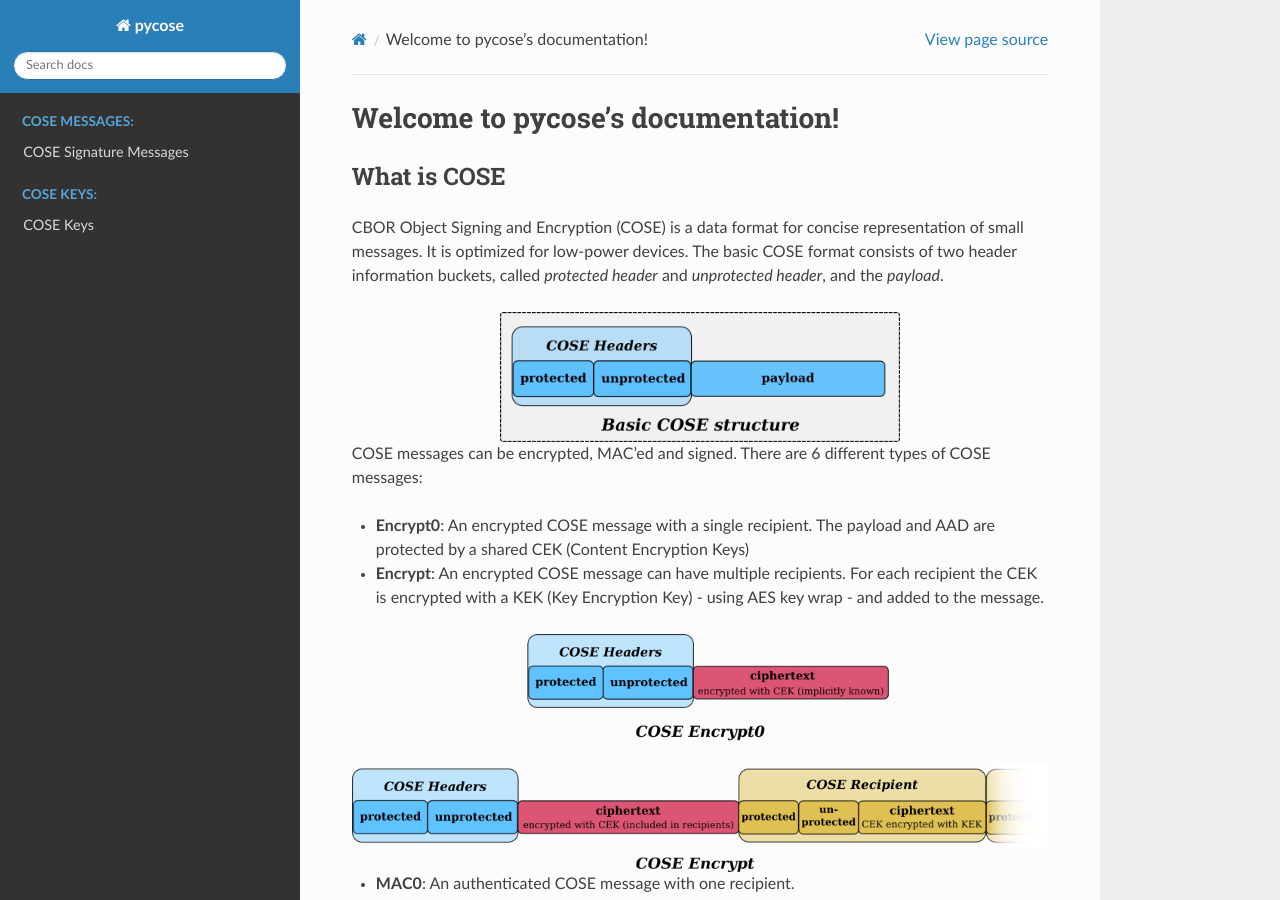
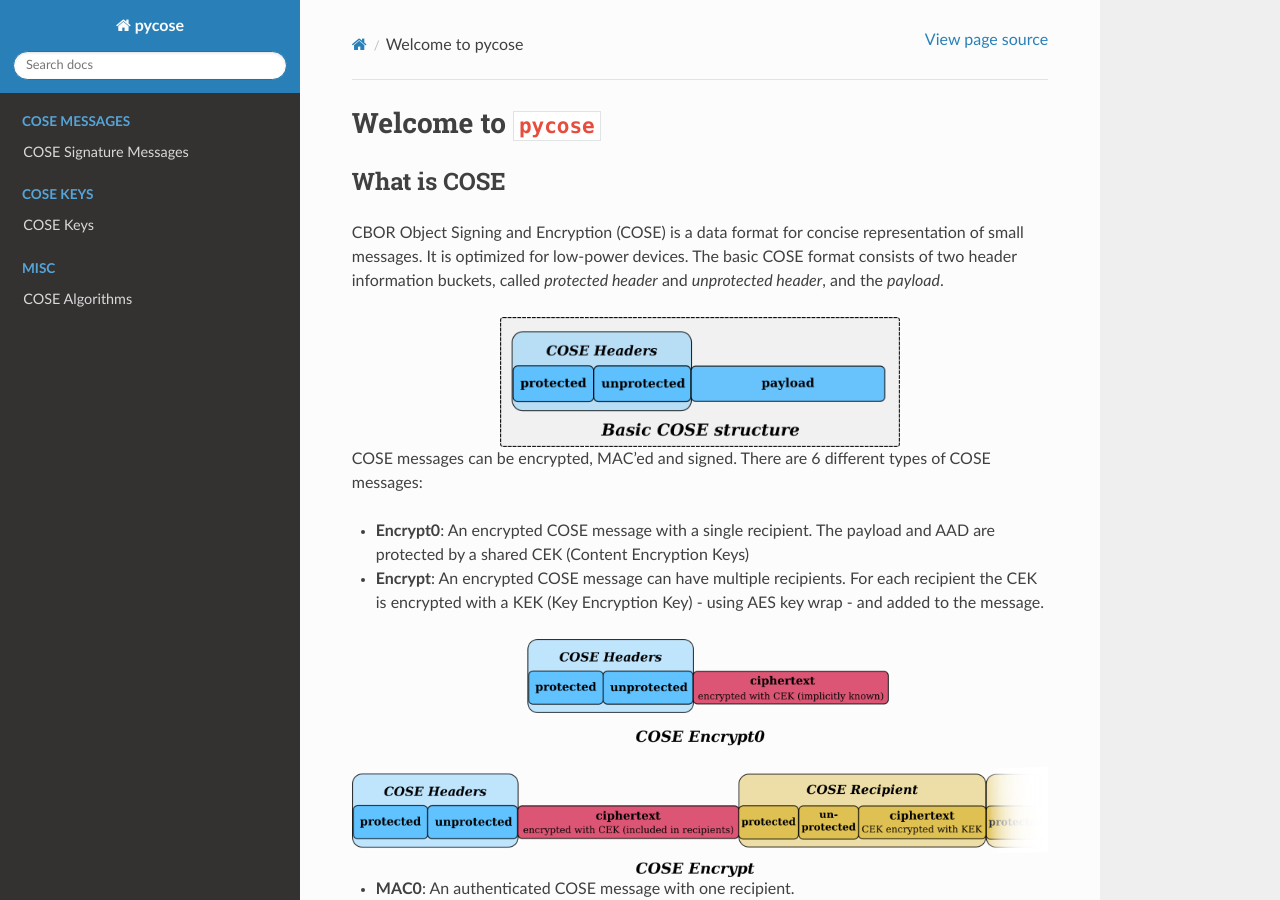
Before and after one commit to TimothyClaeys/pycose, a Sphinx documentation site: the page built from docs/index.rst, in a window 1280 px wide and 900 px high. Built offline with Sphinx 7.4.7 and the Read the Docs theme 2.0.0, drawn with Linux system fonts in a browser that asks for light colours; some of the changed text lies outside the part shown.

Commit message:
Start documenting COSE algorithms

```diff
--- a/docs/conf.py
+++ b/docs/conf.py
@@ -53,6 +53,8 @@ exclude_patterns = ['_build', 'Thumbs.db', '.DS_Store']
 # (value 'bysource'). The default is alphabetical.
 autodoc_member_order = 'bysource'
 
+autodoc_typehints = 'none'
+
 # -- Options for HTML output -------------------------------------------------
 
 # The theme to use for HTML and HTML Help pages.  See the documentation for
--- a/docs/index.rst
+++ b/docs/index.rst
@@ -3,9 +3,9 @@
    You can adapt this file completely to your liking, but it should at least
    contain the root `toctree` directive.
 
-**********************************
-Welcome to pycose's documentation!
-**********************************
+*********************
+Welcome to ``pycose``
+*********************
 
 What is COSE
 ************
@@ -54,16 +54,18 @@ cryptographic keys. There are three main key types:
 
 .. toctree::
    :maxdepth: 2
-   :caption: COSE messages:
+   :caption: COSE messages
 
    cosemessages/index.rst
 
 .. toctree::
    :maxdepth: 2
-   :caption: COSE keys:
+   :caption: COSE keys
 
    cosekeys/index.rst
 
-..toctree::
+.. toctree::
    :maxdepth: 1
-   :caption:
+   :caption: Misc
+
+   algorithms.rst
```
Also changed, not shown: docs/algorithms.rst (added, +47 -0 lines), docs/cosekeys/cosekey.rst (+5 -6 lines).
